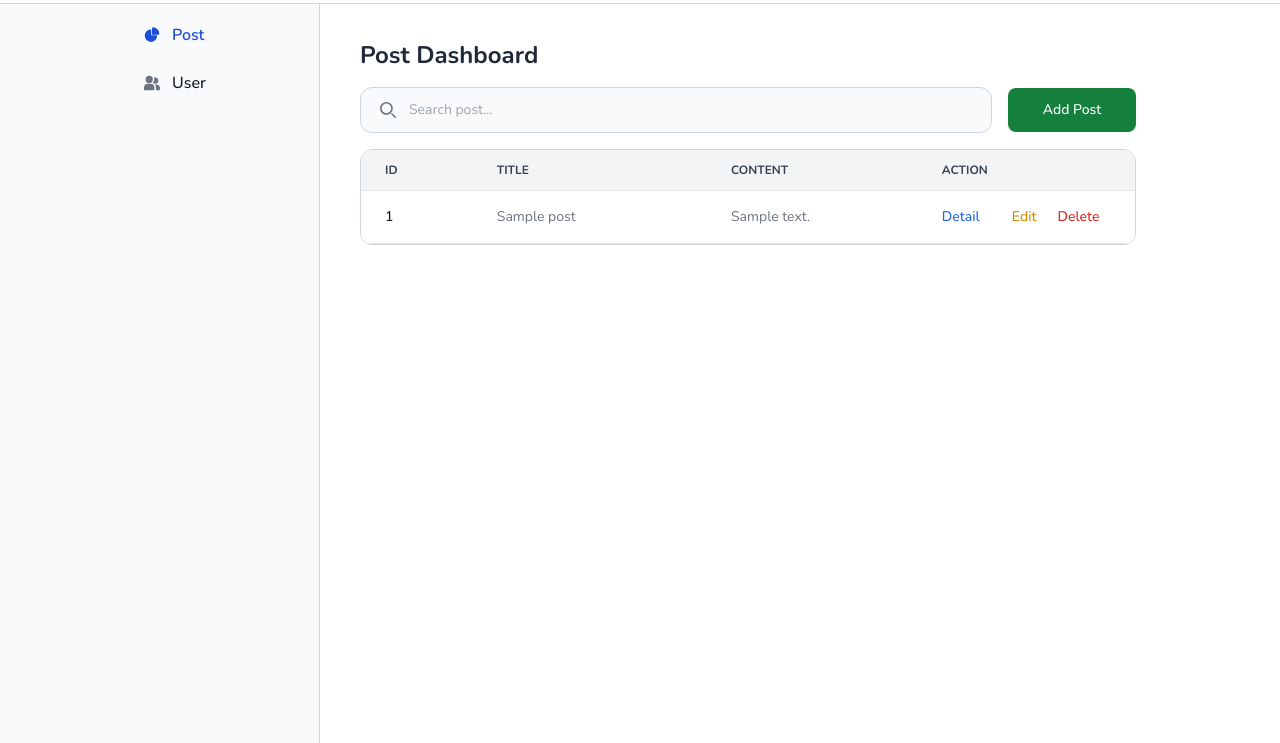
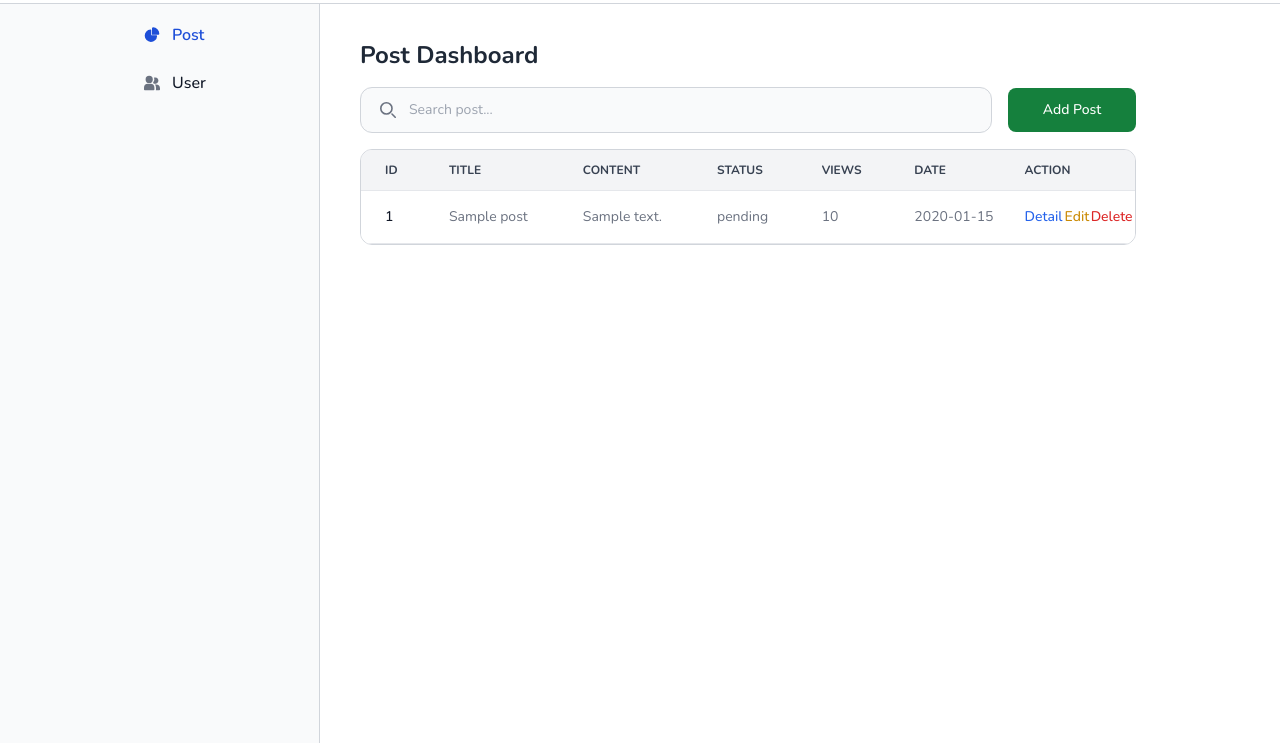
Before and after one commit to luqmanherifa/harmedic, a Flask app: page /dashboard in a window 1280 px wide. Shown: the part 57-800 px from the top of the page. Run offline with Flask 3, Linux system fonts and the light colour scheme; the visitor is signed in with stand-in values (Sample User, id 1); tables that the repository leaves empty hold one stand-in row (values such as "Sample post"); some libraries are stand-ins or nearby versions; some web fonts are replaced.

Commit message:
Add status and views to post

```diff
--- a/app/static/js/dom.js
+++ b/app/static/js/dom.js
@@ -5,12 +5,16 @@ const dom = {
     return {
       title: $("#title").val(),
       content: $("#content").val(),
+      status: $("#status").val(), // ✅ penting agar bisa update status
+      views: parseInt($("#views").val()) || 0, // ✅ untuk mempertahankan jumlah views
     };
   },
 
   resetForm() {
     $("#title").val("");
     $("#content").val("");
+    $("#status").val("pending");
+    $("#views").val("0");
     this.editingPostId = null;
     $("#postForm button")
       .text("Add Post")
@@ -18,9 +22,11 @@ const dom = {
       .addClass("bg-blue-700");
   },
 
-  fillForm({ id, title, content }) {
+  fillForm({ id, title, content, status, views }) {
     $("#title").val(title);
     $("#content").val(content);
+    $("#status").val(status);
+    $("#views").val(views);
     this.editingPostId = id;
     $("#postForm button")
       .text("Update Post")
@@ -32,25 +38,27 @@ const dom = {
     const rows = posts
       .map(
         (post) => `
-          <tr
-            class="bg-white border-b border-gray-200 hover:bg-gray-50"
-            >
-            <th
-              scope="row"
-              class="px-6 py-4 font-medium text-gray-900 whitespace-nowrap"
-            >
+     <tr class="bg-white border-b border-gray-200 hover:bg-gray-50">
+            <th scope="row" class="px-6 py-4 font-medium text-gray-900 whitespace-nowrap">
               ${post.id}
             </th>
             <td class="px-6 py-4">${post.title}</td>
             <td class="px-6 py-4">${post.content}</td>
+            <td class="px-6 py-4">${post.status}</td>
+            <td class="px-6 py-4">${post.views}</td>
+            <td class="px-6 py-4">${post.created_at.split(" ")[0]}</td>
             <td class="px-0 py-4">
               <button
                 class="detail-btn font-medium text-blue-600 hover:underline"
                 data-id="${post.id}"
                 data-title="${post.title}"
                 data-content="${post.content}"
-                >Detail</button
+                data-status="${post.status}"
+                data-views="${post.views}"
+                data-created_at="${post.created_at}"
               >
+                Detail
+              </button>
             </td>
             <td class="px-0 py-4">
               <button
@@ -58,15 +66,16 @@ const dom = {
                 data-id="${post.id}"
                 data-title="${post.title}"
                 data-content="${post.content}"
-                >Edit</button
-              >
+                data-status="${post.status}"
+                data-views="${post.views}"
+                data-created_at="${post.created_at}"
+              >Edit</button>
             </td>
             <td class="px-0 py-4">
               <button
                 class="delete-btn font-medium text-red-600 hover:underline"
                 data-id="${post.id}"
-                >Delete</button
-              >
+              >Delete</button>
             </td>
           </tr>
         `
--- a/app/static/js/main.js
+++ b/app/static/js/main.js
@@ -57,6 +57,8 @@ $(document).ready(function () {
       id: btn.data("id"),
       title: btn.data("title"),
       content: btn.data("content"),
+      status: btn.data("status"),
+      views: btn.data("views"),
     });
     $("#formModalTitle").text("Edit Post");
     $("#postForm button[type='submit']")
@@ -91,6 +93,9 @@ $(document).ready(function () {
     $("#detailId").text(btn.data("id"));
     $("#detailTitle").text(btn.data("title"));
     $("#detailContent").text(btn.data("content"));
+    $("#detailStatus").text(btn.data("status"));
+    $("#detailViews").text(btn.data("views"));
+    $("#detailCreatedAt").text(btn.data("created_at").split(" ")[0]); // hanya tanggal
     $("#detailModal").removeClass("hidden").addClass("flex");
   });
 
@@ -107,7 +112,7 @@ $(document).ready(function () {
     if (query.length > 0) {
       api.searchPosts(query).then((data) => dom.renderTable(data.posts));
     } else {
-      loadPosts(); // kalau kosong, load semua post
+      loadPosts();
     }
   });
 });
--- a/templates/dashboard.html
+++ b/templates/dashboard.html
@@ -199,6 +199,9 @@
                 <th scope="col" class="px-6 py-3">ID</th>
                 <th scope="col" class="px-6 py-3">TITLE</th>
                 <th scope="col" class="px-6 py-3">CONTENT</th>
+                <th scope="col" class="px-6 py-3">STATUS</th>
+                <th scope="col" class="px-6 py-3">VIEWS</th>
+                <th scope="col" class="px-6 py-3">DATE</th>
                 <th scope="col" class="px-0 py-3" colspan="3">ACTION</th>
               </tr>
             </thead>
@@ -232,6 +235,10 @@
             <p><strong>ID:</strong> <span id="detailId"></span></p>
             <p><strong>Title:</strong> <span id="detailTitle"></span></p>
             <p><strong>Content:</strong> <span id="detailContent"></span></p>
+            <p><strong>Status:</strong> <span id="detailStatus"></span></p>
+            <p><strong>Views:</strong> <span id="detailViews"></span></p>
+            <p><strong>Date:</strong> <span id="detailCreatedAt"></span></p>
+
             <div class="text-right pt-4">
               <button
                 type="button"
@@ -248,7 +255,6 @@
     </div>
 
     <!-- Modal Add/Edit Post -->
-    <!-- Main Modal -->
     <div
       id="formModal"
       tabindex="-1"
@@ -262,11 +268,14 @@
           <div
             class="flex items-center justify-between p-4 md:p-5 border-b border-gray-300 rounded-t"
           >
-            <h3 class="text-lg font-semibold text-gray-900">Add Post</h3>
+            <h3 class="text-lg font-semibold text-gray-900" id="formModalTitle">
+              Add Post
+            </h3>
           </div>
 
           <!-- Modal body -->
           <form class="p-4 md:p-5" id="postForm">
+            <!-- Title -->
             <div class="mb-4">
               <label
                 for="title"
@@ -281,6 +290,8 @@
                 required
               />
             </div>
+
+            <!-- Content -->
             <div class="mb-4">
               <label
                 for="content"
@@ -295,6 +306,44 @@
                 required
               ></textarea>
             </div>
+
+            <!-- Status -->
+            <div class="mb-4">
+              <label
+                for="status"
+                class="block mb-2 text-sm font-medium text-gray-900"
+                >Status</label
+              >
+              <select
+                id="status"
+                class="w-full p-2 border rounded-lg text-sm text-gray-900 bg-gray-50 border-gray-300"
+                required
+              >
+                <option value="pending">Pending</option>
+                <option value="approved">Approved</option>
+                <option value="rejected">Rejected</option>
+              </select>
+            </div>
+
+            <!-- Views (hidden, default 0 or from DB when edit) -->
+            <input type="hidden" id="views" value="0" />
+
+            <!-- Created At (read-only, hanya tampil saat edit) -->
+            <div class="mb-4 hidden" id="createdAtWrapper">
+              <label
+                for="created_at"
+                class="block mb-2 text-sm font-medium text-gray-900"
+                >Created At</label
+              >
+              <input
+                type="text"
+                id="created_at"
+                readonly
+                class="w-full p-2 border rounded-lg text-sm text-gray-500 bg-gray-100 border-gray-300"
+              />
+            </div>
+
+            <!-- Modal Footer -->
             <div class="flex justify-end space-x-2">
               <button
                 type="button"
```
Lines whose indentation alone changed are shown as unchanged.
